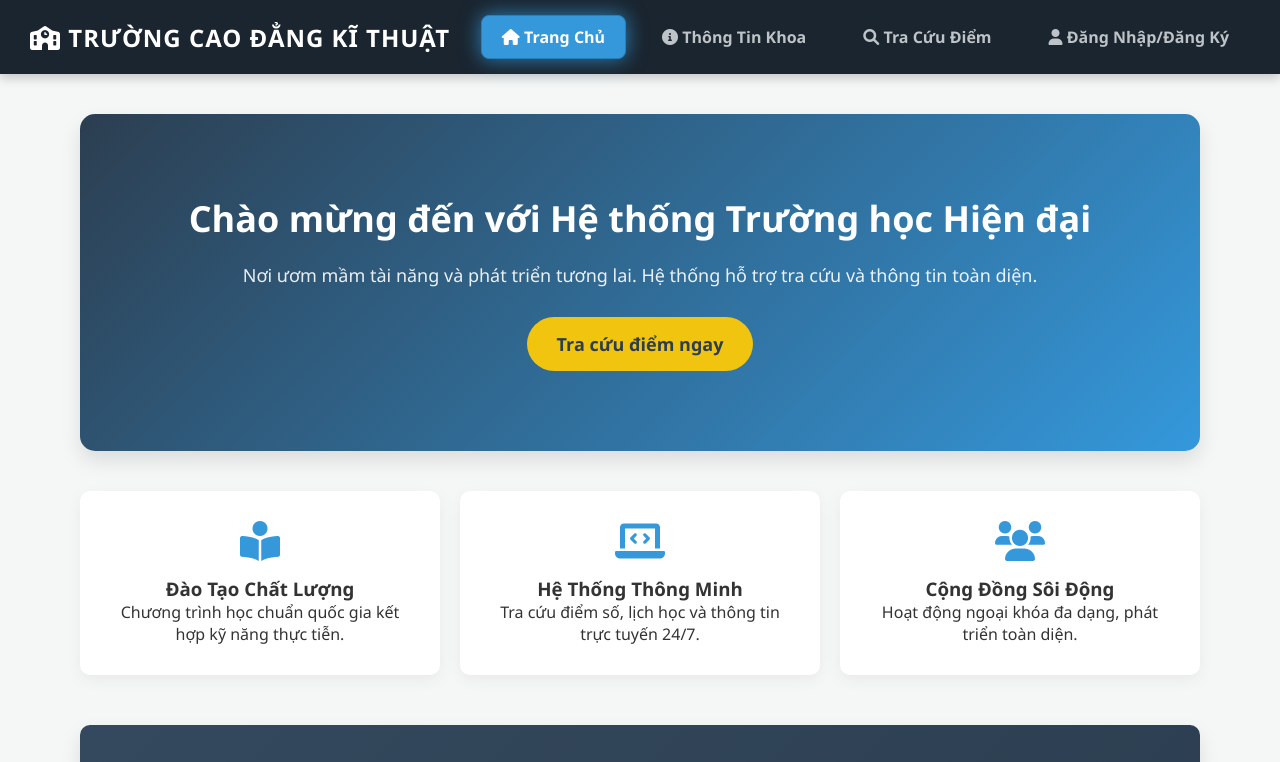
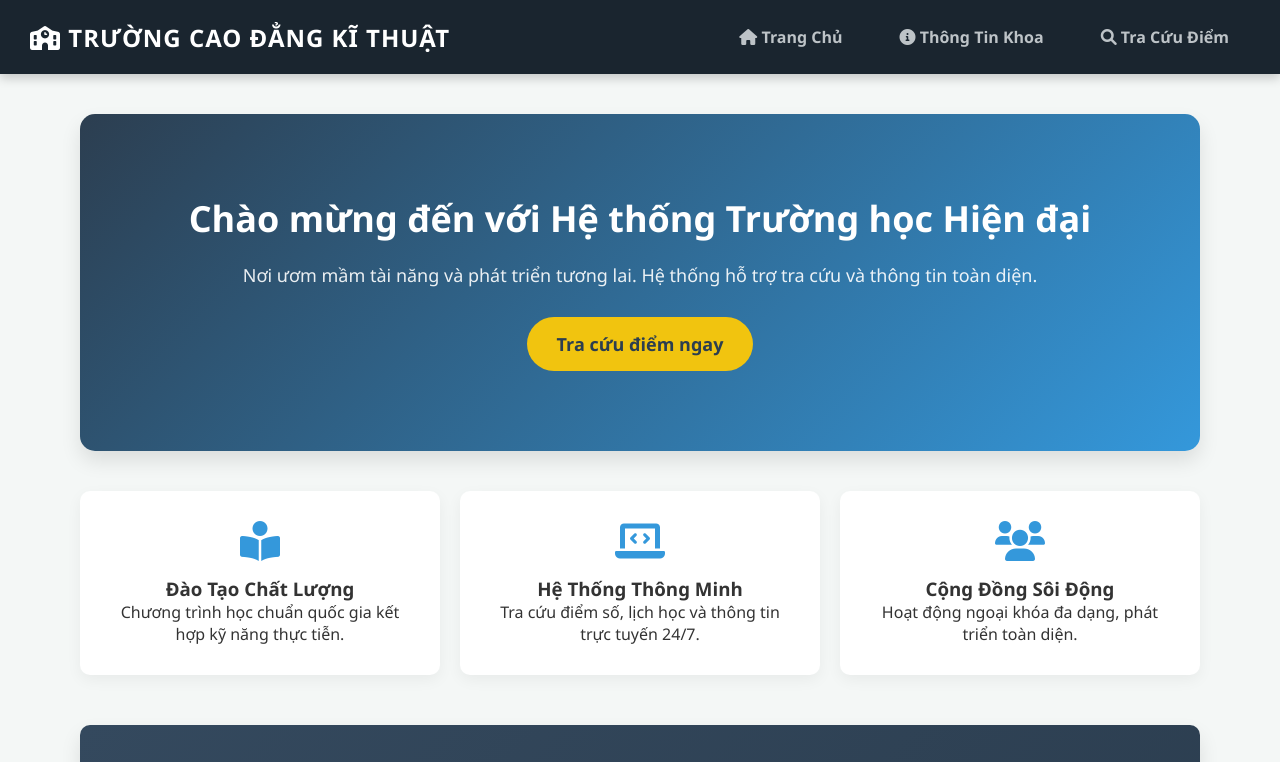
Before and after one commit to hoangvb12072006/Test-code, a plain HTML site: page index.html in a window 1280 px wide. Shown: the top 762 px of the page. Drawn offline with Linux system fonts and the light colour scheme.

Commit message:
Update index.html

```diff
--- a/index.html
+++ b/index.html
@@ -9,15 +9,14 @@
 </head>
 <body>
 
-    <nav class="navbar">
+   <nav class="navbar">
         <div class="logo">
             <i class="fas fa-school"></i> TRƯỜNG CAO ĐẲNG KĨ THUẬT
         </div>
         <div class="menu">
-            <a href="index.html" class="nav-btn active"><i class="fas fa-home"></i> Trang Chủ</a>
+            <a href="index.html" class="nav-btn"><i class="fas fa-home"></i> Trang Chủ</a>
             <a href="gioithieu.html" class="nav-btn"><i class="fas fa-info-circle"></i> Thông Tin Khoa</a>
             <a href="tracuudiem.html" class="nav-btn"><i class="fas fa-search"></i> Tra Cứu Điểm</a>
-            <a href="login.html" class="nav-btn"><i class="fas fa-user"></i> Đăng Nhập/Đăng Ký</a>
         </div>
     </nav>
 
```
